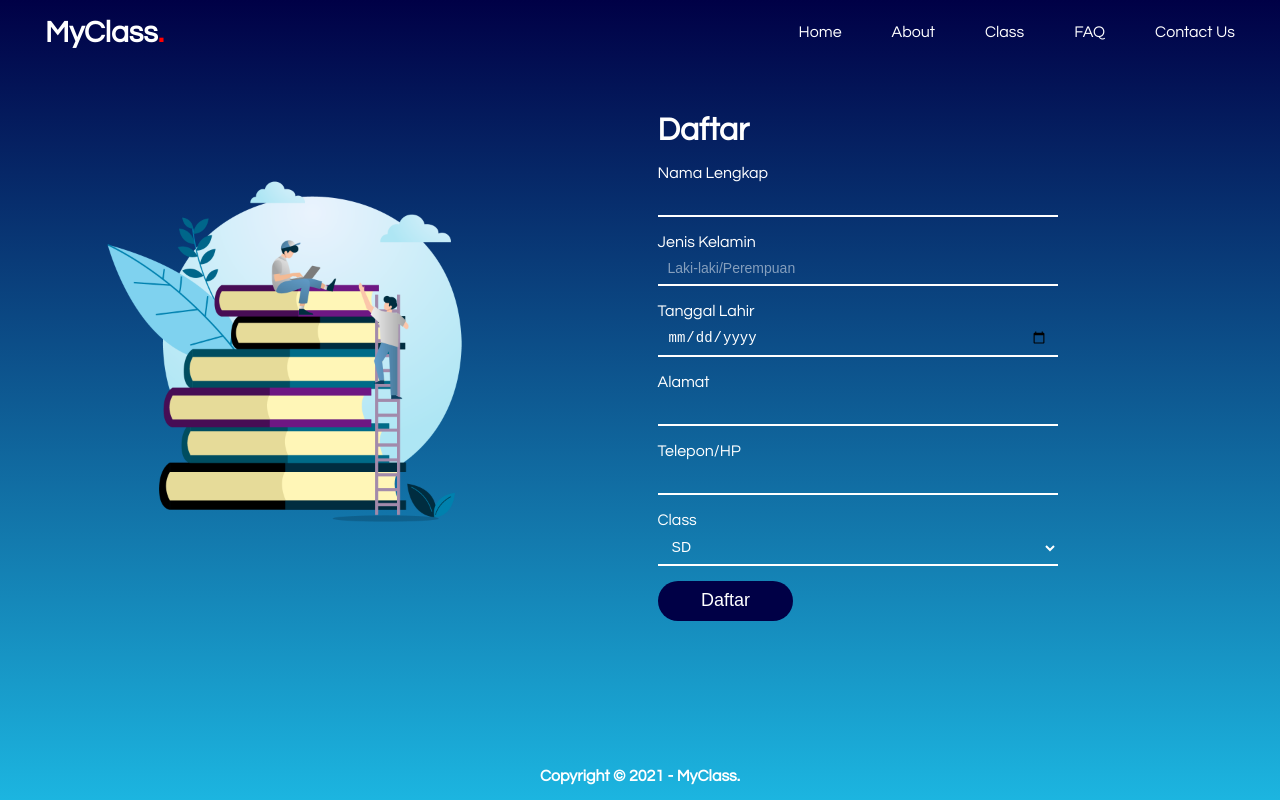
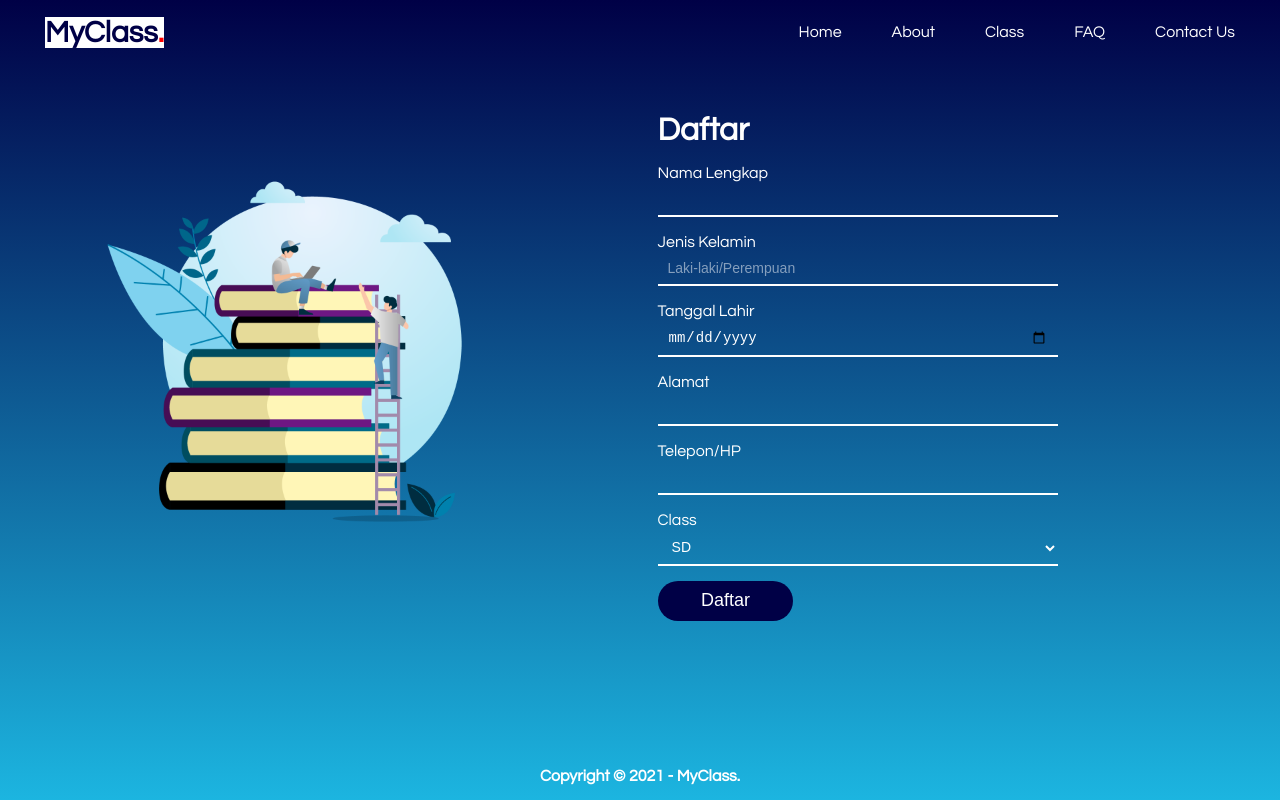
Before and after one commit to tsanyaaz/MyClass, a plain HTML site: page daftar.html in a window 1280 px wide. In both pictures the pointer is over the link "MyClass.". Drawn offline with Linux system fonts and the light colour scheme.

Commit message:
Update daftar.css

```diff
--- a/daftar.css
+++ b/daftar.css
@@ -29,7 +29,7 @@ button{
     display: inline-block;
 }
 
-button:hover {
+a:hover, button:hover {
     background-color: white;
     color: #000046;
 }
```
